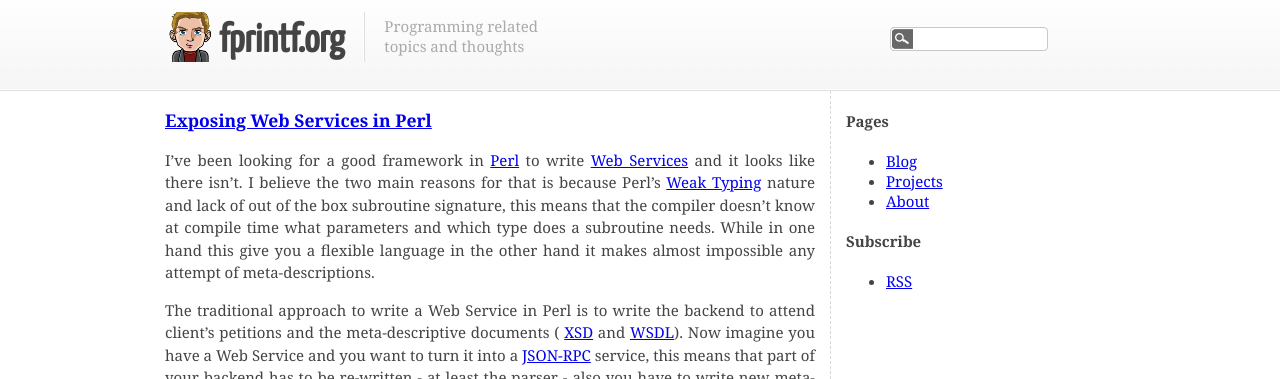
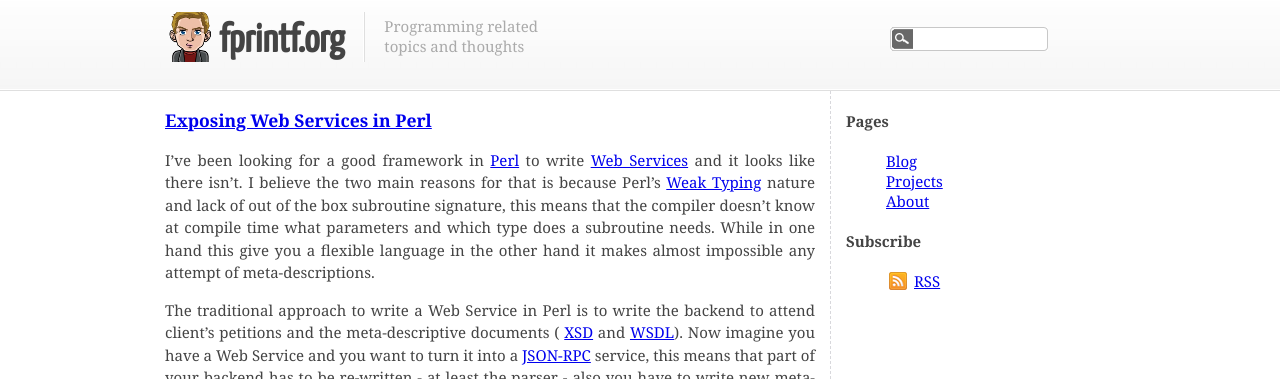
Before and after one commit to bluescreen10/bluescreen10.github.com, a Jekyll site: the page built from index.html, in a window 1280 px wide. Shown: the top 379 px of the page. Built offline with Jekyll 4.4.1, drawn with Linux system fonts in a browser that asks for light colours; some web fonts are replaced; the list of posts is cut into pages by our own code; comment, search, counter and statistics services are not loaded.

Commit message:
rss link & master css

```diff
--- a/css/master.css
+++ b/css/master.css
@@ -132,3 +132,21 @@ article img {
     max-width: 650px;
     text-align: center;
 }
+
+/* Sidebar */
+.sidebarbox ul {
+    list-style: none;
+}
+
+a#feed-link {
+    background-image: url("/images/rss.png");
+    background-color: transparent;
+    padding-left: 28px;
+    background-repeat: no-repeat;
+    background-position: left;
+    background-clip: border-box;
+    background-attachment: scroll;
+    background-origin: padding-box;
+    display: inline-block;
+    background-size: auto auto;
+}
```
Also changed, not shown: images/rss.png (added).
